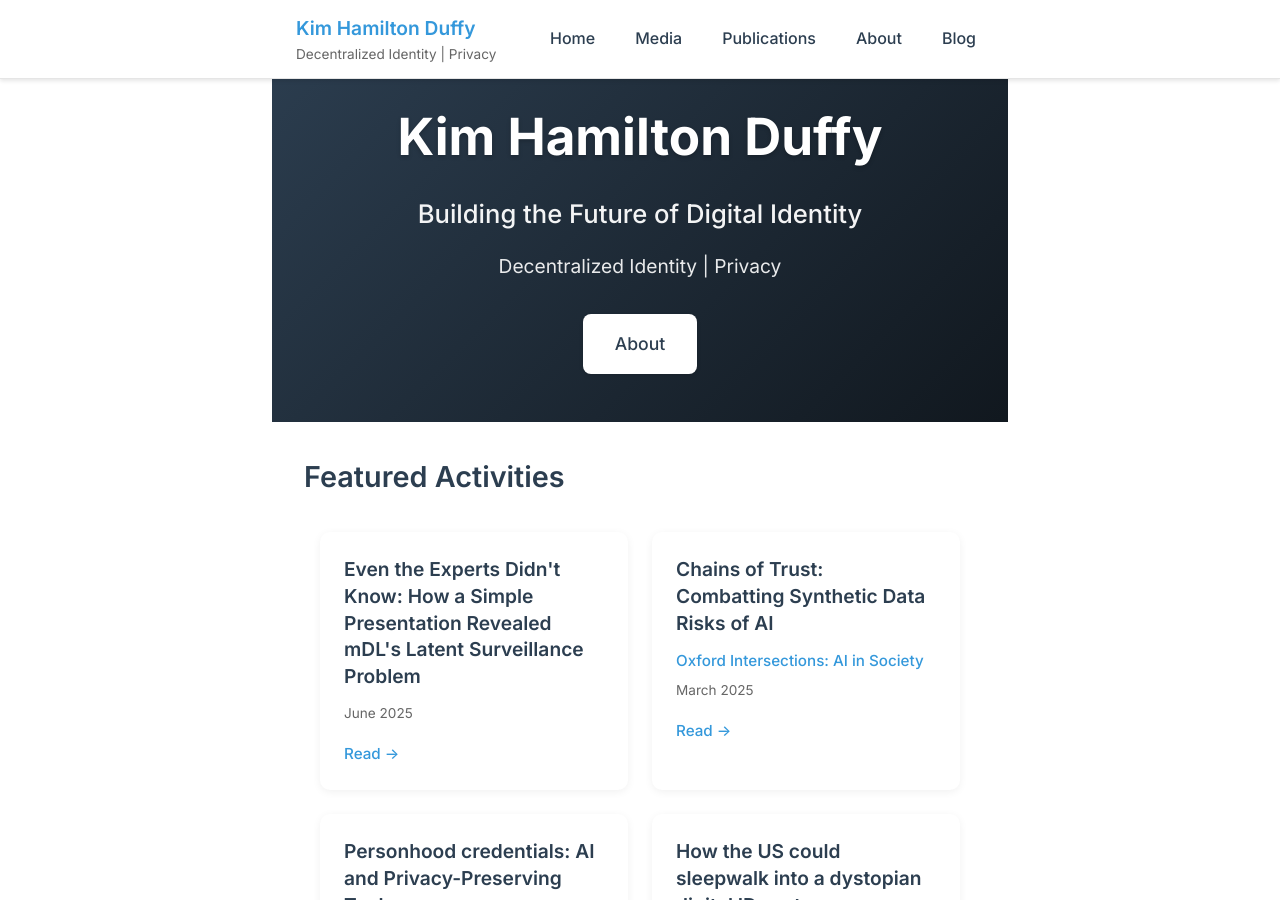
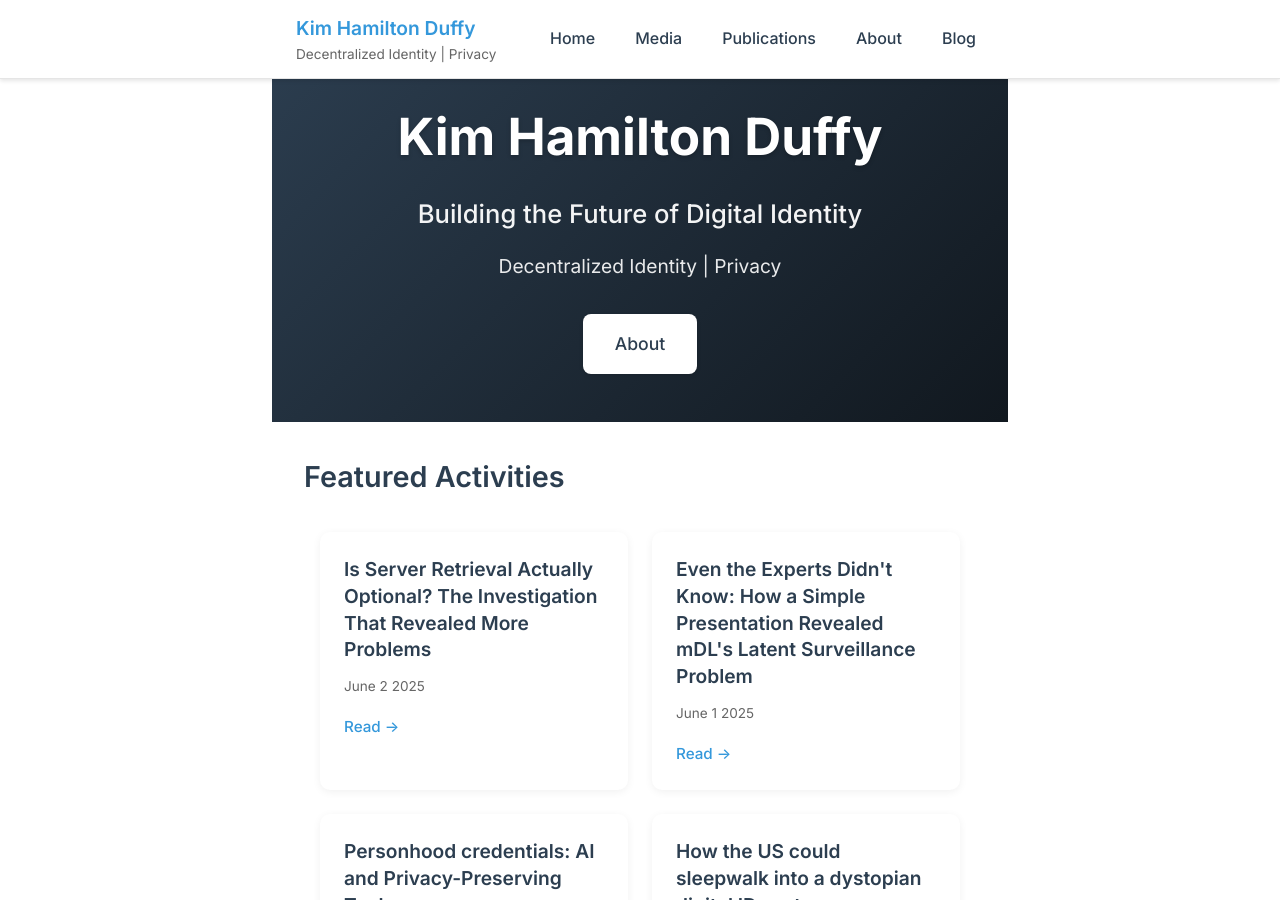
Before and after one commit to kimdhamilton/kimdhamilton.github.io, a Jekyll site: the page built from index.html, in a window 1280 px wide and 900 px high. Built offline with Jekyll 4.4.1, drawn with Linux system fonts in a browser that asks for light colours; the list of posts is cut into pages by our own code.

Commit message:
server retrieval optional

```diff
--- a/_layouts/home.html
+++ b/_layouts/home.html
@@ -18,15 +18,14 @@ layout: default
     <h2>Featured Activities</h2>
     <div class="featured-grid">
       <div class="featured-item">
-        <h3>Even the Experts Didn't Know: How a Simple Presentation Revealed mDL's Latent Surveillance Problem</h3>
-        <p class="date">June 2025</p>
-        <a href="{{ site.baseurl }}/latent_surveillance" class="read-more">Read →</a>
+        <h3>Is Server Retrieval Actually Optional? The Investigation That Revealed More Problems</h3>
+        <p class="date">June 2 2025</p>
+        <a href="{{ site.baseurl }}/server_retrieval" class="read-more">Read →</a>
       </div>
       <div class="featured-item">
-        <h3>Chains of Trust: Combatting Synthetic Data Risks of AI</h3>
-        <p class="venue">Oxford Intersections: AI in Society</p>
-        <p class="date">March 2025</p>
-        <a href="https://academic.oup.com/edited-volume/59762/chapter-abstract/508609059" class="read-more">Read →</a>
+        <h3>Even the Experts Didn't Know: How a Simple Presentation Revealed mDL's Latent Surveillance Problem</h3>
+        <p class="date">June 1 2025</p>
+        <a href="{{ site.baseurl }}/latent_surveillance" class="read-more">Read →</a>
       </div>
       <div class="featured-item">
         <h3>Personhood credentials: AI and Privacy-Preserving Tools</h3>
```
Also changed, not shown: _posts/2025-06-02-server_retrieval.md (added, +111 -0 lines), images/post-2025-06-02/decision.png (added), images/post-2025-06-02/flow.png (added), images/post-2025-06-02/quote.png (added), images/post-2025-06-02/table.png (added).
